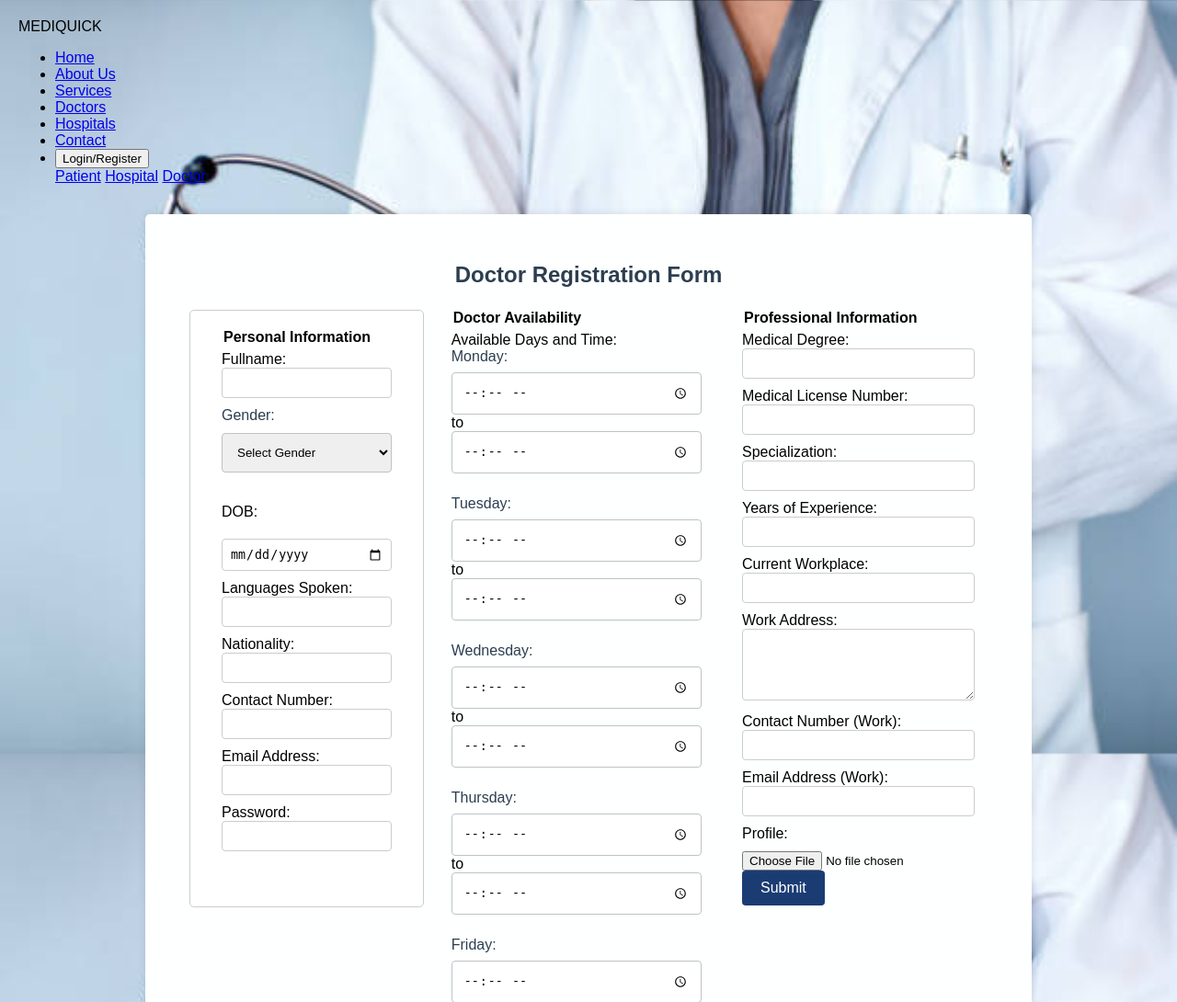
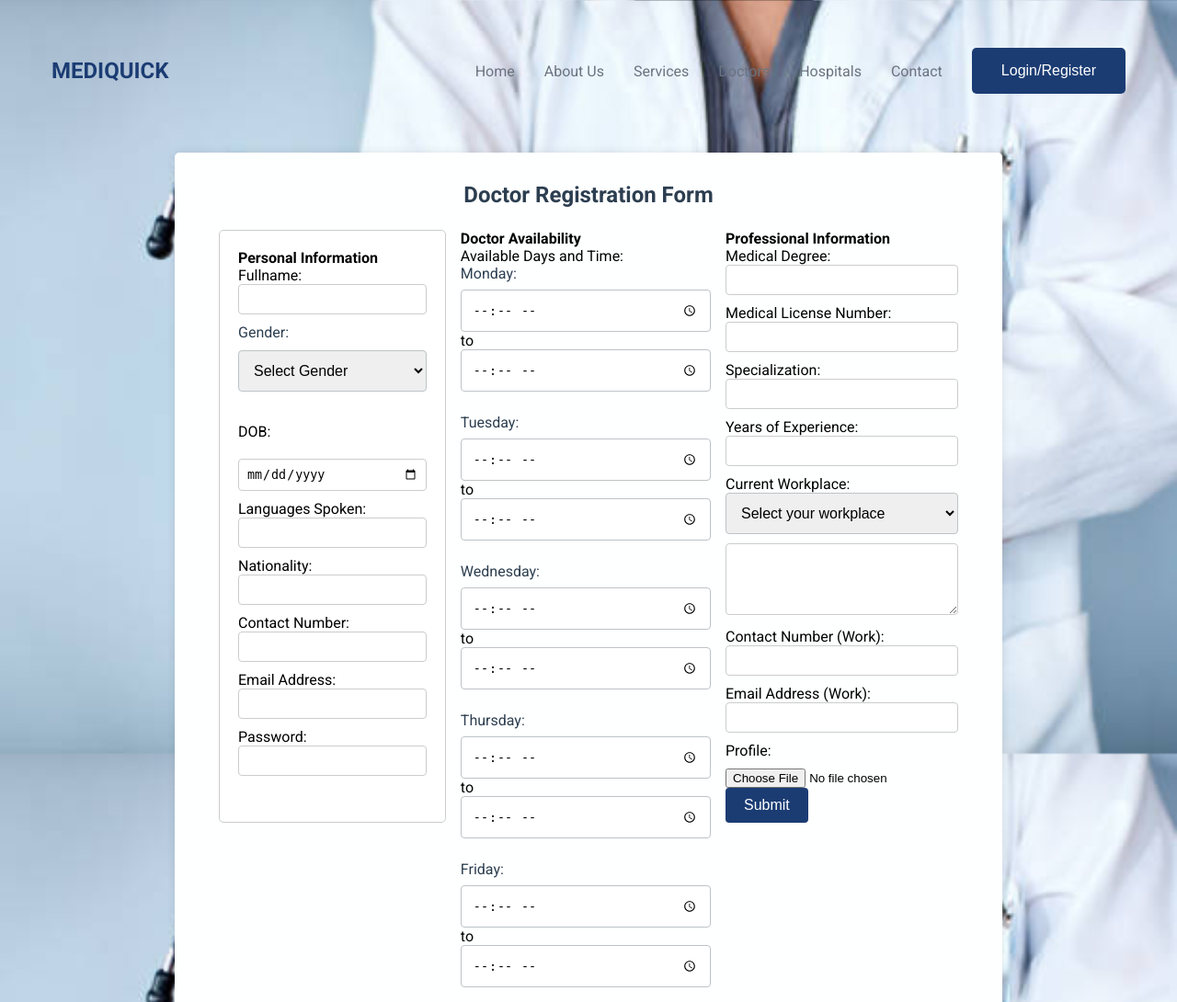
Before and after one commit to bidishacpg/MEDIQ-main, a Django app: page /docreg/ in a window 1280 px wide. Shown: the top 1090 px of the page at 92% size. Run offline with Django 5.2, Linux system fonts and the light colour scheme; data comes from the database, SQL or seed files in the repository; some libraries are stand-ins or nearby versions.

Commit message:
options added in docreg form

```diff
--- a/mediq/mediq/views.py
+++ b/mediq/mediq/views.py
@@ -50,10 +50,12 @@ def docreg(request):
             # Print form errors to the console
             print("Form is not valid")
             print(form.errors)
-            return render(request, 'docregister.html', {'form': form})
+            hospitals = Hospreg.objects.all()
+            return render(request, 'docregister.html', {'form': form, 'hospitals': hospitals})
     else:
         form = docregisterr()
-    return render(request, 'docregister.html', {'form': form})
+        hospitals = Hospreg.objects.all()
+    return render(request, 'docregister.html', {'form': form, 'hospitals': hospitals})
 
 
 def doclist(request):
--- a/mediq/static/docregia.css
+++ b/mediq/static/docregia.css
@@ -211,3 +211,18 @@ span {
     margin: 0 10px;
 }
 }
+/* Styling for the select element */
+select {
+    width: 100%;
+    padding: 0.75rem;
+    border: 1px solid #bdc3c7;
+    border-radius: 4px;
+    box-sizing: border-box;
+    font-size: 1rem;
+    margin-bottom: 10px;
+}
+
+/* Ensuring options have consistent padding (optional) */
+select option {
+    padding: 10px;
+}
--- a/mediq/templates/doclogin.html
+++ b/mediq/templates/doclogin.html
@@ -8,7 +8,7 @@
       rel="stylesheet"
     />
     <link rel="stylesheet" href="/static/doclogin.css">
-    <link rel="stylesheet" href="/static/indexx.css">
+    <link rel="stylesheet" href="/static/indexxx.css">
     <link rel="stylesheet" href="https://cdnjs.cloudflare.com/ajax/libs/font-awesome/6.0.0-beta3/css/all.min.css">
     <title> MEDIQUICK</title>
   </head>
--- a/mediq/templates/docregister.html
+++ b/mediq/templates/docregister.html
@@ -8,7 +8,7 @@
       rel="stylesheet" />
       <link rel="stylesheet" href="https://cdnjs.cloudflare.com/ajax/libs/font-awesome/6.0.0-beta3/css/all.min.css">
     <link rel="stylesheet" href="/static/docregia.css">
-    <link rel="stylesheet" href="/static/indexx.css">
+    <link rel="stylesheet" href="/static/indexxx.css">
 
     <title> MEDIQUICK</title>
   </head>
@@ -142,7 +142,11 @@
                             <label for="experience">Years of Experience:</label><br>
                             <input type="number" id="experience" name="experience" required><br>
                             <label for="workplace">Current Workplace:</label><br>
-                            <input type="text" id="workplace" name="workplace" required><br>
+              <select id="workplace" name="workplace" required>
+                <option value="" disabled selected>Select your workplace</option>
+                {% for hospital in hospitals %}
+                <option value="{{ hospital.id }}">{{ hospital.hospital_name }}</option>
+                {% endfor %}
                             <label for="workAddress">Work Address:</label><br>
                             <textarea id="workAddress" name="workAddress" rows="4" required></textarea><br>
                             <label for="workContact">Contact Number (Work):</label><br>
--- a/mediq/templates/hosplogin.html
+++ b/mediq/templates/hosplogin.html
@@ -8,7 +8,7 @@
       rel="stylesheet"
     />
     <link rel="stylesheet" href="/static/doclogin.css">
-    <link rel="stylesheet" href="/static/indexx.css">
+    <link rel="stylesheet" href="/static/indexxx.css">
     <link rel="stylesheet" href="https://cdnjs.cloudflare.com/ajax/libs/font-awesome/6.0.0-beta3/css/all.min.css">
     <title> MEDIQUICK</title>
   </head>
--- a/mediq/templates/patlogin.html
+++ b/mediq/templates/patlogin.html
@@ -8,7 +8,7 @@
       rel="stylesheet"
     />
     <link rel="stylesheet" href="/static/doclogin.css">
-    <link rel="stylesheet" href="/static/indexx.css">
+    <link rel="stylesheet" href="/static/indexxx.css">
     <link rel="stylesheet" href="https://cdnjs.cloudflare.com/ajax/libs/font-awesome/6.0.0-beta3/css/all.min.css">
     <title> MEDIQUICK</title>
   </head>
```
